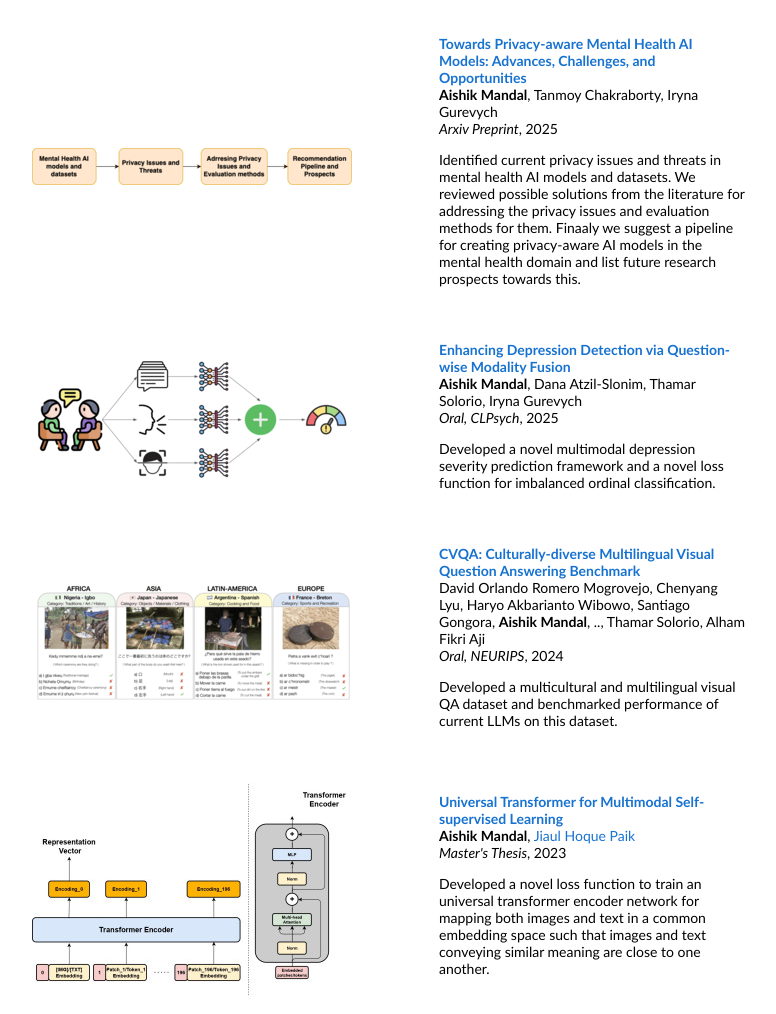
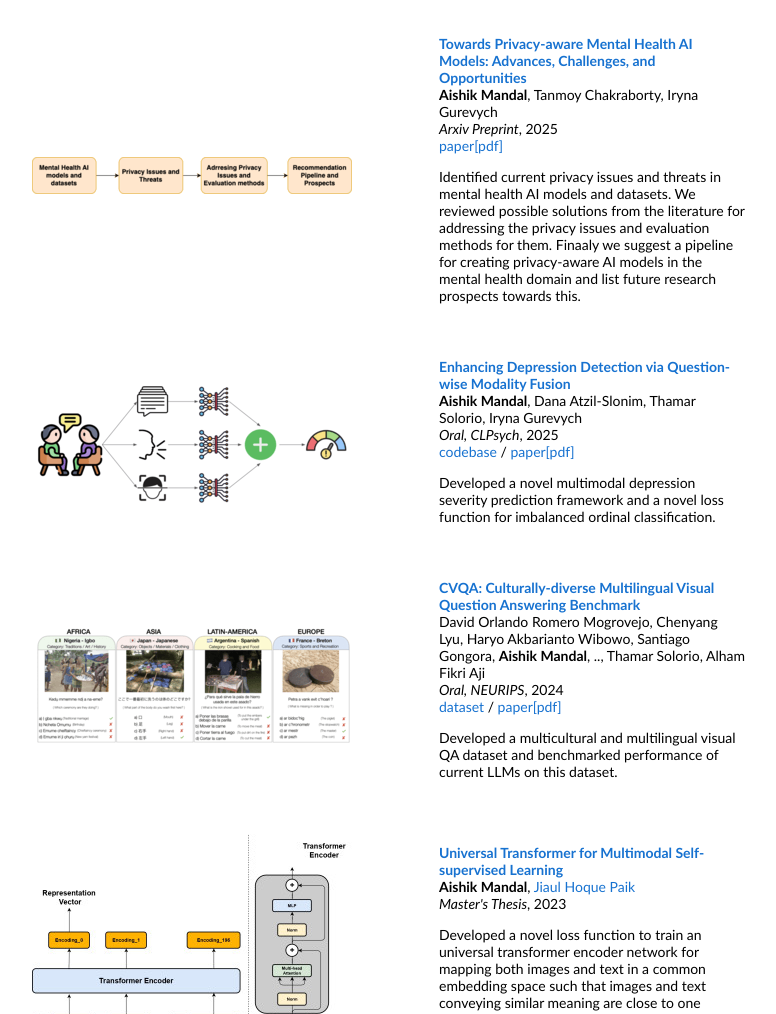
Before and after one commit to jitaishik/jitaishik.github.io, a plain HTML site: page index.html in a window 1280 px wide. Shown: the part 560-1574 px from the top of the page, without its empty margins (275-1051 px from the left). Drawn offline with Linux system fonts and the light colour scheme.

Commit message:
Add files via upload

```diff
--- a/index.html
+++ b/index.html
@@ -63,6 +63,7 @@
               <br>
               <em>Arxiv Preprint</em>, 2025
               <br>
+		          <a href="https://arxiv.org/pdf/2502.00451">paper[pdf]</a>
               <!-- <a href="data/Shelhamer2015.bib">bibtex</a> -->
               <p></p>
               <p>Identified current privacy issues and threats in mental health AI models and datasets. We reviewed possible solutions from the literature for addressing the privacy issues and evaluation methods for them. Finaaly we suggest a pipeline for creating privacy-aware AI models in the mental health domain and list future research prospects towards this.</p>
@@ -82,6 +83,9 @@
               <br>
               <em>Oral, CLPsych</em>, 2025
               <br>
+              <a href="https://github.com/UKPLab/clpsych2025-questmf">codebase</a>
+              	/
+		          <a href="https://aclanthology.org/2025.clpsych-1.pdf#page=56">paper[pdf]</a>
               <!-- <a href="data/Shelhamer2015.bib">bibtex</a> -->
               <p></p>
               <p>Developed a novel multimodal depression severity prediction framework and a novel loss function for imbalanced ordinal classification.</p>
@@ -92,7 +96,7 @@
               <img src='images/cvqa.png' style="padding-left: 47px;padding-right:47px">
             </td>
             <td style="padding:20px;width:75%;vertical-align:middle">
-              <a href="https://openreview.net/forum?id=E18kRXTGmV#discussion">
+              <a href="https://proceedings.neurips.cc/paper_files/paper/2024/hash/1568882ba1a50316e87852542523739c-Abstract-Datasets_and_Benchmarks_Track.html">
                 <papertitle>CVQA: Culturally-diverse Multilingual Visual Question Answering Benchmark </papertitle>
               </a>
               <br>
@@ -100,6 +104,9 @@
               <br>
               <em>Oral, NEURIPS</em>, 2024
               <br>
+              <a href="https://huggingface.co/datasets/afaji/cvqa">dataset</a>
+              	/
+		          <a href="https://proceedings.neurips.cc/paper_files/paper/2024/file/1568882ba1a50316e87852542523739c-Paper-Datasets_and_Benchmarks_Track.pdf">paper[pdf]</a>
               <!-- <a href="data/Shelhamer2015.bib">bibtex</a> -->
               <p></p>
               <p>Developed a multicultural and multilingual visual QA dataset and benchmarked performance of current LLMs on this dataset.</p>
```
